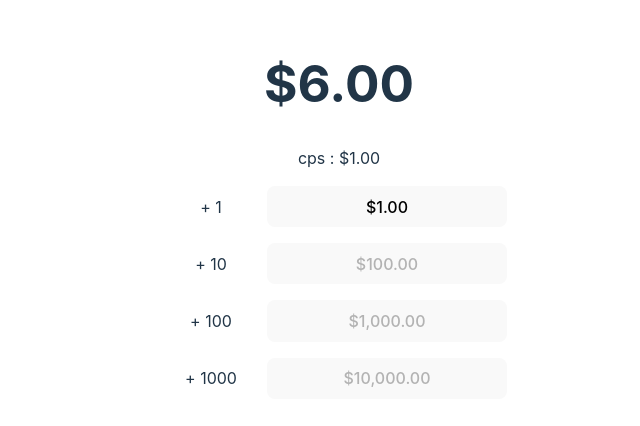
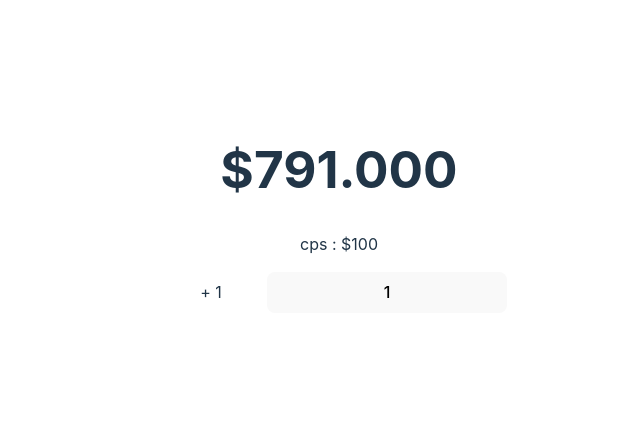
Before and after one commit to steveharianto/IdleGame, a React (Vite) app: page / in a window 1280 px wide. Shown: the part 182-608 px from the top of the page, without its empty margins (301-941 px from the left). Built offline with nearby package versions, Linux system fonts and the light colour scheme.

Commit message:
Proper Prefixing

```diff
--- a/src/App.jsx
+++ b/src/App.jsx
@@ -3,46 +3,66 @@ import { useState, useEffect } from "react";
 import "./App.css";
 
 function App() {
-    const [coin, setCoin] = useState(1);
-    const [cps, setCps] = useState(1);
-
-    const [upgradeCost, setUpgradeCost] = useState(1);
-    const [cost1, setCost1] = useState(100);
-    const [cost2, setCost2] = useState(1000);
-    const [cost3, setCost3] = useState(10000);
+    const [coin, setCoin] = useState({
+        value: 1,
+        prefix: 0,
+    });
+    const [cps, setCps] = useState({
+        value: 100,
+        prefix: 0,
+    });
+    const [upgradeCost, setUpgradeCost] = useState({
+        value: 1,
+        prefix: 0,
+    });
 
     let addCoin = () => {
-        setCoin((prevCoin) => prevCoin + cps / 10);
+        // If Prefix coin == cps
+        if (coin.prefix == cps.prefix) {
+            setCoin((prevCoin) => ({
+                ...prevCoin,
+                value: prevCoin.value + cps.value / 10,
+            }));
+            console.log("Add Coin : coin == cps");
+        }
+        // If Prefix coin > cps
+        else if (coin.prefix > cps.prefix) {
+            let tempCpsValue = cps.value / 10;
+            let prefixDiff = coin.prefix - cps.prefix;
+            while (prefixDiff > 0) {
+                tempCpsValue /= 1000;
+                prefixDiff--;
+            }
+            setCoin((prevCoin) => ({
+                ...prevCoin,
+                value: prevCoin.value + tempCpsValue,
+            }));
+            console.log("Add Coin : coin > cps");
+        }
+        // If Prefix coin < cps
+        else {
+            let tempCpsValue = cps.value / 10;
+            let prefixDiff = cps.prefix - coin.prefix;
+            setCoin((prevCoin) => ({
+                ...prevCoin,
+                prefix: prevCoin.prefix + prefixDiff,
+                value: prevCoin.value + tempCpsValue,
+            }));
+            console.log("Add Coin : coin < cps");
+        }
     };
 
     // Upgrades
     const upgrade = () => {
-        if (coin >= upgradeCost) {
-            setCps(cps + 1);
-            setCoin(coin - upgradeCost);
-            setUpgradeCost(upgradeCost + 1);
-        }
-    };
-    const upgrade1 = () => {
-        if (coin >= cost1) {
-            setCps(cps + 10);
-            setCoin(coin - cost1);
-            setCost1(cost1 + 100);
-        }
-    };
-    const upgrade2 = () => {
-        if (coin >= cost2) {
-            setCps(cps + 100);
-            setCoin(coin - cost2);
-            setCost2(cost2 + 1000);
-        }
-    };
-    const upgrade3 = () => {
-        if (coin >= cost3) {
-            setCps(cps + 1000);
-            setCoin(coin - cost3);
-            setCost3(cost3 + 10000);
-        }
+        // if (coin >= upgradeCost) {
+        //     setCps(cps + 1);
+        //     setCoin(coin - upgradeCost);
+        //     setUpgradeCost(upgradeCost + 1);
+        // }
+        setCps((prevCps) => ({
+            ...prevCps,
+            prefix: prevCps.prefix + 1,
+        }));
     };
 
     useEffect(() => {
@@ -51,40 +71,45 @@ function App() {
         return () => {
             clearInterval(intervalId);
         };
+    }, [coin.prefix, cps]);
+
+    // Change Prefix
+    useEffect(() => {
+        if (coin.value >= 1000) {
+            setCoin((prevCoin) => ({
+                ...prevCoin,
+                prefix: prevCoin.prefix + 1,
+                value: prevCoin.value / 1000,
+            }));
+        }
+    }, [coin]);
+    useEffect(() => {
+        if (cps.value >= 1000) {
+            setCoin((prevCps) => ({
+                ...prevCps,
+                prefix: prevCps.prefix + 1,
+                value: prevCps.value / 1000,
+            }));
+        }
     }, [cps]);
+
+    let prefixList = ["", "K", "M", "B", "T"];
 
     return (
         <>
-            <h1 className="coinValue">{Math.round(coin).toLocaleString("en-US", { style: "currency", currency: "USD" })}</h1>
-            <p>cps : {cps.toLocaleString("en-US", { style: "currency", currency: "USD" })}</p>
+            <h1 className="coinValue">
+                ${coin.value.toFixed(3)} {coin.prefix < prefixList.length ? prefixList[coin.prefix] : `E${coin.prefix * 3}`}
+            </h1>
+            <p>
+                cps : ${cps.value} {cps.prefix < prefixList.length ? prefixList[cps.prefix] : `E${cps.prefix * 3}`}
+            </p>
             <div style={{ display: "flex", flexDirection: "column" }}>
                 <div style={{ display: "flex", alignItems: "center" }}>
                     <p style={{ margin: "0 1em 1em 0", width: "5em" }}>+ 1</p>
                     <button onClick={upgrade} disabled={upgradeCost > coin}>
-                        {upgradeCost.toLocaleString("en-US", { style: "currency", currency: "USD" })}
+                        {upgradeCost.value} {cps.prefix < prefixList.length ? prefixList[cps.prefix] : `E${cps.prefix * 3}`}
                     </button>
                     {/* <p style={{ margin: "0 1em 1em 0", width: "5em" }}>Level : {upgradeCost}</p> */}
-                </div>
-
-                <div style={{ display: "flex", alignItems: "center" }}>
-                    <p style={{ margin: "0 1em 1em 0", width: "5em" }}>+ 10</p>
-                    <button onClick={upgrade1} disabled={cost1 > coin}>
-                        {cost1.toLocaleString("en-US", { style: "currency", currency: "USD" })}
-                    </button>
-                    {/* <p style={{ margin: "0 1em 1em 0", width: "5em" }}>Level : {cost1 / 100}</p> */}
-                </div>
-
-                <div style={{ display: "flex", alignItems: "center" }}>
-                    <p style={{ margin: "0 1em 1em 0", width: "5em" }}>+ 100</p>
-                    <button onClick={upgrade2} disabled={cost2 > coin}>
-                        {cost2.toLocaleString("en-US", { style: "currency", currency: "USD" })}
-                    </button>
-                </div>
-                <div style={{ display: "flex", alignItems: "center" }}>
-                    <p style={{ margin: "0 1em 1em 0", width: "5em" }}>+ 1000</p>
-                    <button onClick={upgrade3} disabled={cost3 > coin}>
-                        {cost3.toLocaleString("en-US", { style: "currency", currency: "USD" })}
-                    </button>
                 </div>
             </div>
         </>
```
Also changed, not shown: src/data.js (added, +23 -0 lines).
